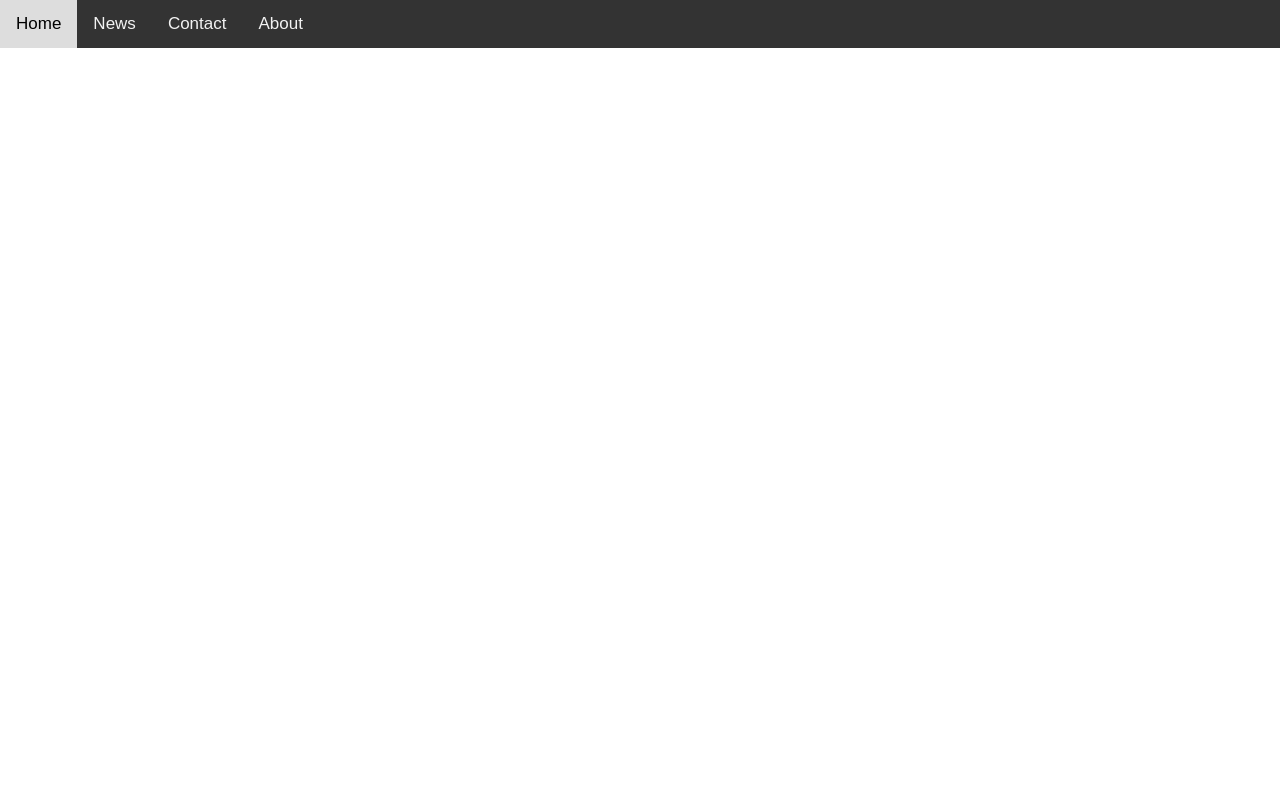
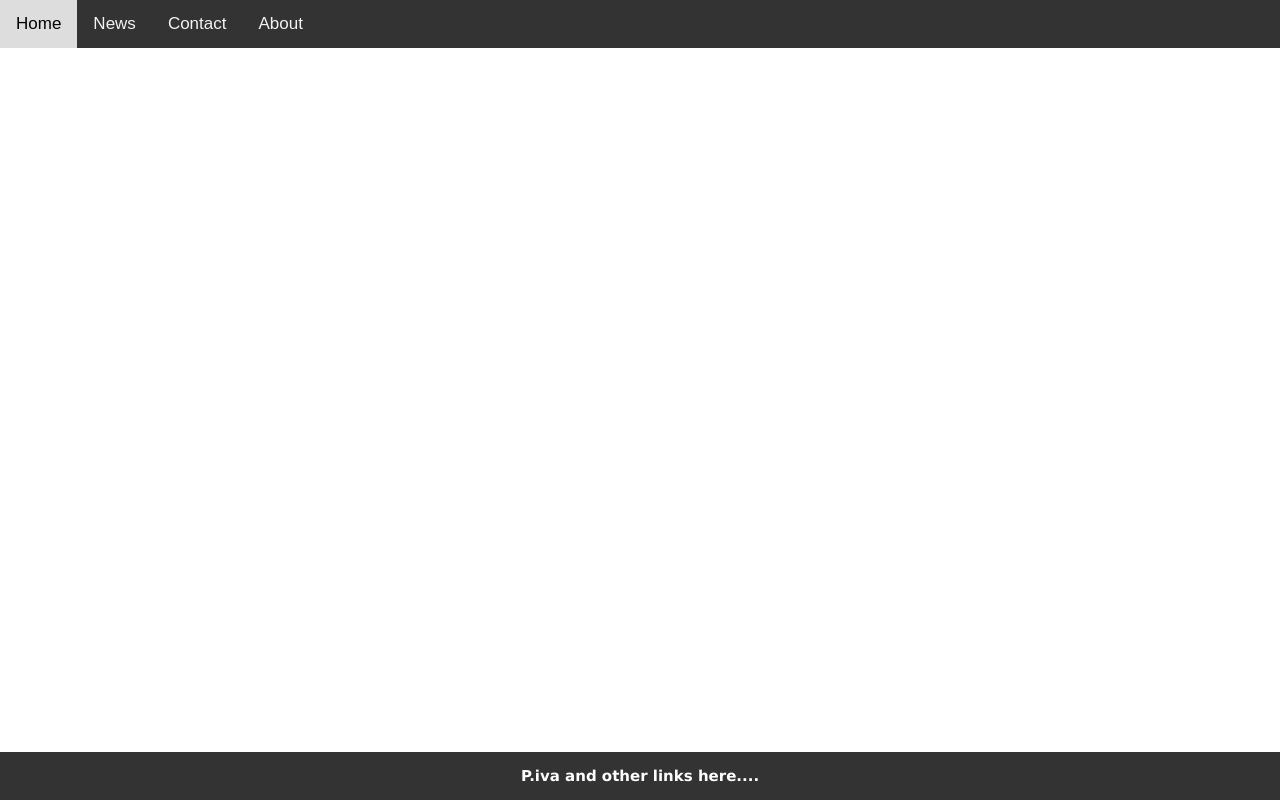
Before and after one commit to Bagongo/rocky_mountain_ranch, a website: page app/index.html in a window 1280 px wide. Drawn offline with nearby package versions, Linux system fonts and the light colour scheme.

Commit message:
Added basic footer.

```diff
--- a/app/assets/styles/styles.css
+++ b/app/assets/styles/styles.css
@@ -4,3 +4,4 @@
 @import "base/_global";
 
 @import "modules/_navbar";
+@import "modules/_footer";
--- a/app/index.html
+++ b/app/index.html
@@ -24,6 +24,7 @@
     <a href="" class="icon navbar-toggle" >&#9776;</a>
   </div>
 
+  <footer>P.iva and other links here....</footer>
 
   <script type="text/javascript" src="assets/js/navbar.js"></script>
 
--- a/app/temp/styles/styles.css
+++ b/app/temp/styles/styles.css
@@ -478,3 +478,15 @@ textarea {
     text-align: left;
   }
 }
+
+footer{
+    position: fixed;
+    bottom: 0;
+    left: 0;
+    text-align: center;
+    background-color: #333;
+    color: #FFF;
+    font: bold 15px verdana;
+    width: 100%;
+    padding: 15px 0;
+}
```
